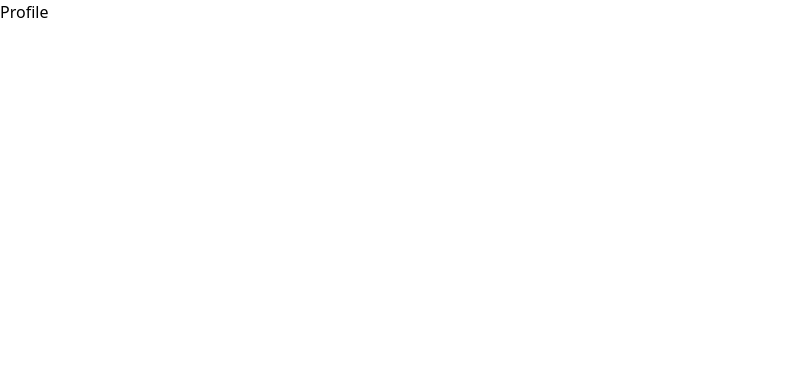
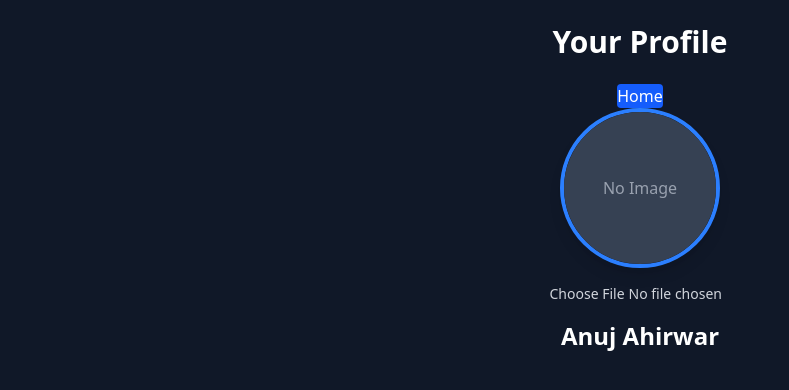
Before and after one commit to Anujahirwar01/MovieRecomendation, a React (Vite) app in the folder frontend/: page /profile in a window 1280 px wide. Shown: the top 390 px of the page, without its empty margins (0-789 px from the left). Built offline with nearby package versions, Linux system fonts and the light colour scheme.

Commit message:
working on profile

```diff
--- a/frontend/src/pages/Profile.jsx
+++ b/frontend/src/pages/Profile.jsx
@@ -1,9 +1,50 @@
-import React from "react";
+import React, { useState } from "react";
+import { Link } from "react-router-dom";
 
 const Profile = () => {
+    const [userName, setUserName] = useState("Anuj Ahirwar");
+    const [profileImage, setProfileImage] = useState(null);
+
+    const handleImageChange = (e) => {
+        const file = e.target.files[0];
+        if (file) {
+            const reader = new FileReader();
+            reader.onloadend = () => setProfileImage(reader.result);
+            reader.readAsDataURL(file);
+        }
+    };
+
     return (
-        <h1>Profile</h1>
-    )
-}
+        <div className="min-h-screen bg-gray-900 text-white flex flex-col items-center p-6">
+            <h1 className="text-3xl font-bold mb-6">Your Profile</h1>
+            <Link to='/main' className="bg-blue-600 rounded">Home</Link>
+
+            {/* Profile Image Section */}
+            <div className="w-40 h-40 rounded-full overflow-hidden border-4 border-blue-500 shadow-lg mb-4">
+                {profileImage ? (
+                    <img
+                        src={profileImage}
+                        alt="Profile"
+                        className="w-full h-full object-cover"
+                    />
+                ) : (
+                    <div className="w-full h-full flex items-center justify-center bg-gray-700 text-gray-400">
+                        No Image
+                    </div>
+                )}
+            </div>
+
+            <input
+                type="file"
+                accept="image/*"
+                onChange={handleImageChange}
+                className="mb-4 ml-23 text-sm text-gray-300"
+            />
+
+            {/* User Information */}
+            <h2 className="text-2xl font-semibold">{userName}</h2>
+        </div>
+    );
+};
 
 export default Profile;
--- a/frontend/src/pages/WatchList.jsx
+++ b/frontend/src/pages/WatchList.jsx
@@ -34,18 +34,26 @@ export default function WatchlistPage() {
   };
 
   return (
-    <div className="min-h-screen bg-gray-900 text-white p-6">
-      <h1 className="text-3xl font-bold text-center mb-6">Movie Recommender</h1>
-      <Link to='/main' className="text-ssl bg-blue-500 rounded font-bold text-center mb-6">
-        Back To Home
-      </Link>
+    <div className="min-h-screen bg-gray-800 text-white p-8">
+      <div className=" justify-between items-center mb-8">
+        <h1 className="text-4xl font-extrabold text-blue-400">Movie Recommender</h1>
+        <Link to='/main' className="bg-blue-500 hover:bg-blue-600 text-white px-4 py-2 rounded-lg shadow-md">
+          Back To Home
+        </Link>
+      </div>
 
-      {/* Display the MovieList with the movies and addToWatchlist function */}
-      <Watchlist watchlist={watchlist} />
-      <MovieList movies={movies} addToWatchlist={addToWatchlist} />
+      {/* Movie List */}
+      <div className="grid grid-cols-1 md:grid-cols-2 lg:grid-cols-3 gap-6 mb-10">
+        <MovieList movies={movies} addToWatchlist={addToWatchlist} />
+      </div>
 
-      {/* Display the watchlist */}
-
+      {/* Watchlist */}
+      {watchlist.length > 0 && (
+        <div className="mt-10 border-t border-gray-600 pt-6">
+          <h2 className="text-2xl font-bold text-green-400 mb-4">Your Watchlist</h2>
+          <Watchlist watchlist={watchlist} />
+        </div>
+      )}
     </div>
   );
 }
```
